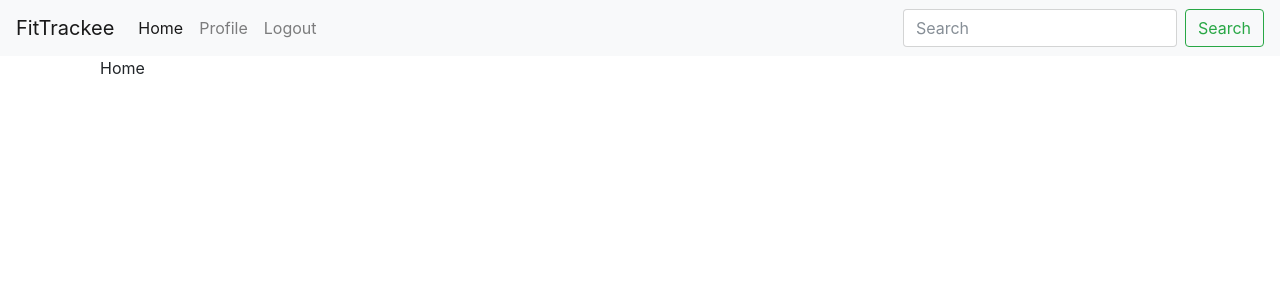
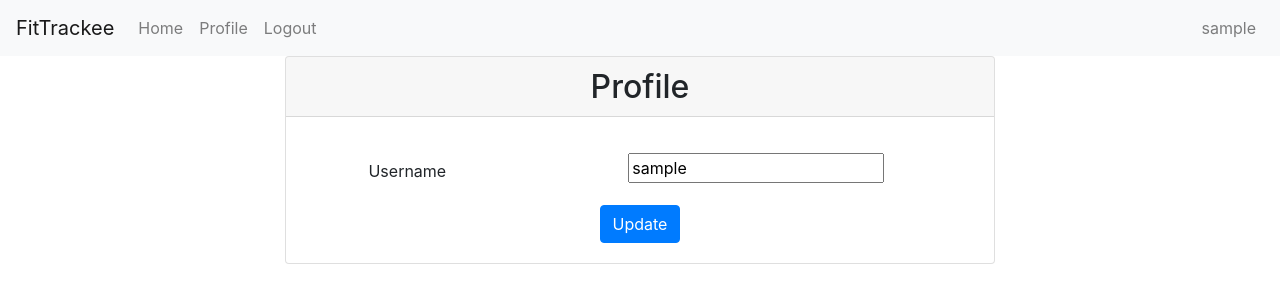
Before and after one commit to SamR1/FitTrackee_v0, a Django app: page /profile/ in a window 1280 px wide. Shown: the top 303 px of the page. Run offline with Django 3.2, Linux system fonts and the light colour scheme; the visitor is signed in with stand-in values (Sample User, id 1); parts of the project's set-up code (start-up, migrations or seed data) failed here and were passed over; some libraries are stand-ins or nearby versions.

Commit message:
Profile: update OK

```diff
--- a/FitTrackee/FitTrackee/urls.py
+++ b/FitTrackee/FitTrackee/urls.py
@@ -21,6 +21,7 @@
 
 from FitTrackee import settings
 from apps.user import views as user_view
+from apps.home import views as home_view
 
 login_forbidden = user_passes_test(lambda u: u.is_anonymous(), '/home')
 
@@ -31,5 +32,7 @@
     url(r'^users/', include('apps.users.urls')),
     url(r'^user/', include('apps.user.urls')),
     url(r'^admin/', admin.site.urls),
-    url(r'^',  include('apps.home.urls')),
+    url(r'^home/',  include('apps.home.urls')),
+    url(r'^profile/$', user_view.profile, name='profile'),
+    url(r'^$', home_view.index),
 ] + static(settings.STATIC_URL)
--- a/FitTrackee/apps/user/forms.py
+++ b/FitTrackee/apps/user/forms.py
@@ -1,6 +1,5 @@
 from django import forms
-from django.contrib.auth.forms import UserCreationForm
-
+from django.contrib.auth.forms import UserCreationForm, UserChangeForm
 from .models import User
 
 
@@ -12,3 +11,16 @@
     class Meta:
         model = User
         fields = ('username', 'first_name', 'last_name', 'email', 'password1', 'password2', )
+
+
+class ProfileForm(UserChangeForm):
+    username = forms.CharField(max_length=30, widget=forms.TextInput(attrs=dict(
+        readonly='readonly')))
+
+    def __init__(self, *args, **kwargs):
+        super(ProfileForm, self).__init__(*args, **kwargs)
+        del self.fields['password']
+
+    class Meta:
+        model = User
+        fields = ('username', 'first_name', 'last_name', 'email', 'bio', 'location', 'birth_date')
--- a/FitTrackee/apps/user/urls.py
+++ b/FitTrackee/apps/user/urls.py
@@ -4,5 +4,5 @@
 
 app_name = 'user'
 urlpatterns = [
-    url(r'^profile/', views.profile, name='profile'),
+    # url(r'^profile/', views.profile, name='profile'),
 ]
--- a/FitTrackee/apps/user/views.py
+++ b/FitTrackee/apps/user/views.py
@@ -1,11 +1,19 @@
+from django.contrib.auth.decorators import login_required
 from django.shortcuts import render, redirect
 from django.contrib.auth import login, authenticate
 
-from .forms import RegisterForm
+from .forms import RegisterForm, ProfileForm
 
 
+@login_required
 def profile(request):
-    return render(request, 'user/profile.html')
+    if request.method == 'POST':
+        form = ProfileForm(request.POST, instance=request.user)
+        if form.is_valid():
+            form.save()
+    else:
+        form = ProfileForm(instance=request.user)
+    return render(request, 'user/profile.html', {'form': form})
 
 
 def register(request):
--- a/FitTrackee/templates/base.html
+++ b/FitTrackee/templates/base.html
@@ -1,5 +1,5 @@
 {% load static %}<!DOCTYPE html>
-<html lang="en">
+<html lang="en" xmlns="http://www.w3.org/1999/html">
   <head>
     <meta charset="utf-8">
     <link rel="stylesheet" href="https://maxcdn.bootstrapcdn.com/bootstrap/4.0.0-beta/css/bootstrap.min.css"
@@ -18,12 +18,12 @@
 
         <div class="collapse navbar-collapse" id="navbarSupportedContent">
           <ul class="navbar-nav mr-auto">
-            <li class="nav-item active">
+            <li class="nav-item">
               <a class="nav-link" href="/">Home</a>
             </li>
             {% if user.is_authenticated %}
             <li class="nav-item">
-              <a class="nav-link" href="{% url 'user:profile' %}">Profile</a>
+              <a class="nav-link" href="{% url 'profile' %}">Profile</a>
             </li>
             <li class="nav-item">
               <a class="nav-link" href="{% url 'logout' %}">Logout</a>
@@ -37,10 +37,17 @@
             </li>
             {% endif %}
           </ul>
-          <form class="form-inline my-2 my-lg-0">
-            <input class="form-control mr-sm-2" type="text" placeholder="Search" aria-label="Search">
-            <button class="btn btn-outline-success my-2 my-sm-0" type="submit">Search</button>
-          </form>
+          {% if user.is_authenticated %}
+          <ul class="navbar-nav flex-row ml-md-auto d-none d-md-flex">
+            <li class="nav-item">
+              <a class="nav-link" href="{% url 'profile' %}">{{ request.user.username }}</a>
+            </li>
+          </ul>
+          {% endif %}
+          <!--<form class="form-inline my-2 my-lg-0">-->
+            <!--<input class="form-control mr-sm-2" type="text" placeholder="Search" aria-label="Search">-->
+            <!--<button class="btn btn-outline-success my-2 my-sm-0" type="submit">Search</button>-->
+          <!--</form>-->
         </div>
       </nav>
     </header>
--- a/FitTrackee/templates/user/profile.html
+++ b/FitTrackee/templates/user/profile.html
@@ -4,8 +4,41 @@
 
 {% block content %}
 
-        <div class="container">
-        Profile
+        <div class="container profileForm">
+            <div class="row">
+                <div class="col-md-2"></div>
+                <div class="col-md-8">
+                    <div class="card text-center">
+                        <h2 class="card-header">Profile</h2>
+                        <div class="card-body">
+                            <form method="post">
+                            {%csrf_token%}
+                            {% for error in form.non_field_errors %}
+                            <div class="form-group has-errors text-danger small">
+                                {{error}}
+                            </div>
+                            {% endfor %}
+
+                            {% for field in form %}
+                            <div class="form-group has-errors text-danger small">
+                                {{field.errors}}
+                            </div>
+                            <div class="form-group row">
+                                <div class="col-md-4 col-form-label">
+                                {{field.label}}
+                                </div>
+                                <div class="col-md-8">
+                                {{field}}
+                                </div>
+                            </div>
+                            {% endfor %}
+                            <button class="btn btn-primary">Update</button>
+                            </form>
+                        </div>
+                    </div>
+                </div>
+                <div class="col-md-2"></div>
+            </div>
         </div>
 
 {% endblock %}
```
